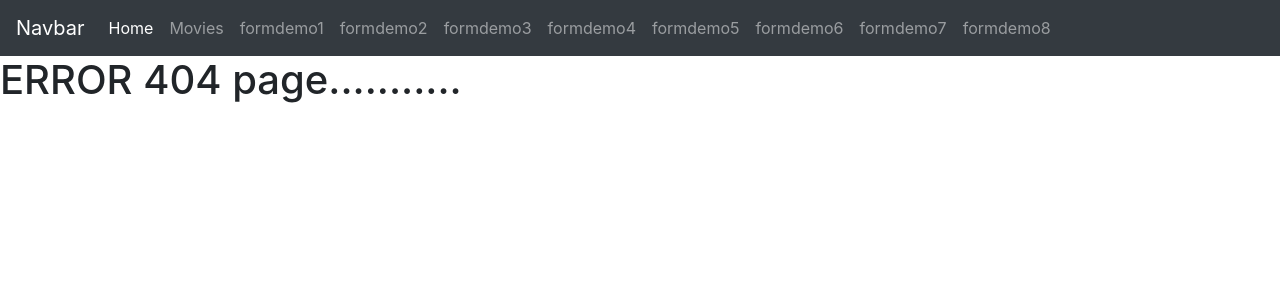
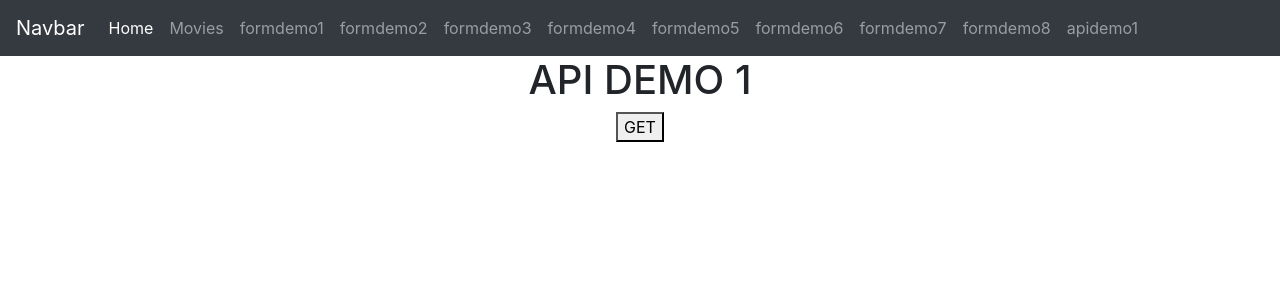
Before and after one commit to samirvithlani/internship_mern_2025_2_react, a React (Vite) app: page /apidemo1 in a window 1280 px wide. Before the commit this address had no page. Shown: the top 300 px of the page. Built offline with nearby package versions, Linux system fonts and the light colour scheme.

Commit message:
axios api

```diff
--- a/package.json
+++ b/package.json
@@ -10,6 +10,7 @@
     "preview": "vite preview"
   },
   "dependencies": {
+    "axios": "^1.7.9",
     "react": "^18.2.0",
     "react-dom": "^18.2.0",
     "react-hook-form": "^7.54.2",
--- a/src/App.jsx
+++ b/src/App.jsx
@@ -27,6 +27,7 @@
 import { FormDemo6 } from './components/forms/FormDemo6'
 import { FormDemo7 } from './components/forms/FormDemo7'
 import { FormDemo8 } from './components/forms/FormDemo8'
+import { ApiDemo1 } from './components/apis/ApiDemo1'
 
 
 function App() {
@@ -49,6 +50,7 @@
         <Route path='/formdemo6' element = {<FormDemo6/>}></Route>
         <Route path='/formdemo7' element ={<FormDemo7/>}></Route>
         <Route path='/formdemo8' element ={<FormDemo8/>}></Route>
+        <Route path="/apidemo1" element ={<ApiDemo1/>}></Route>
         {/* <Route path="/*" element ={<h1>ERROR 404</h1>}></Route> */}
         <Route path="/*" element = {<Error404/>}></Route>
       </Routes>
--- a/src/components/Navbar.jsx
+++ b/src/components/Navbar.jsx
@@ -72,6 +72,11 @@
               formdemo8
               </Link>
             </li>
+            <li class="nav-item">
+              <Link class="nav-link" to="/apidemo1">
+              apidemo1
+              </Link>
+            </li>
 
           </ul>
         </div>
--- /dev/null
+++ b/src/components/apis/ApiDemo1.jsx
@@ -0,0 +1,31 @@
+import axios from "axios";
+import React, { useState } from "react";
+
+export const ApiDemo1 = () => {
+
+    const [message, setmessage] = useState("")
+    const [users, setusers] = useState([])
+
+  const getUserData = async () => {
+    const res = await axios.get("https://node5.onrender.com/user/user");
+    console.log(res) //Axios object
+    console.log(res.data) //api response...
+    console.log(res.data.message)
+    setmessage(res.data.message)
+    setusers(res.data.data)
+
+  };
+
+  return (
+    <div style={{ textAlign: "center" }}>
+      <h1>API DEMO 1</h1>
+      <button onClick={()=>{getUserData()}}>GET</button>
+      {message}
+      {
+        users?.map((user)=>{
+            return <li>{user.name} {user.age}</li>
+        })
+      }
+    </div>
+  );
+};
```
Also changed, not shown: th.txt, 1 other file (tests, documents, lock files or other folders).
